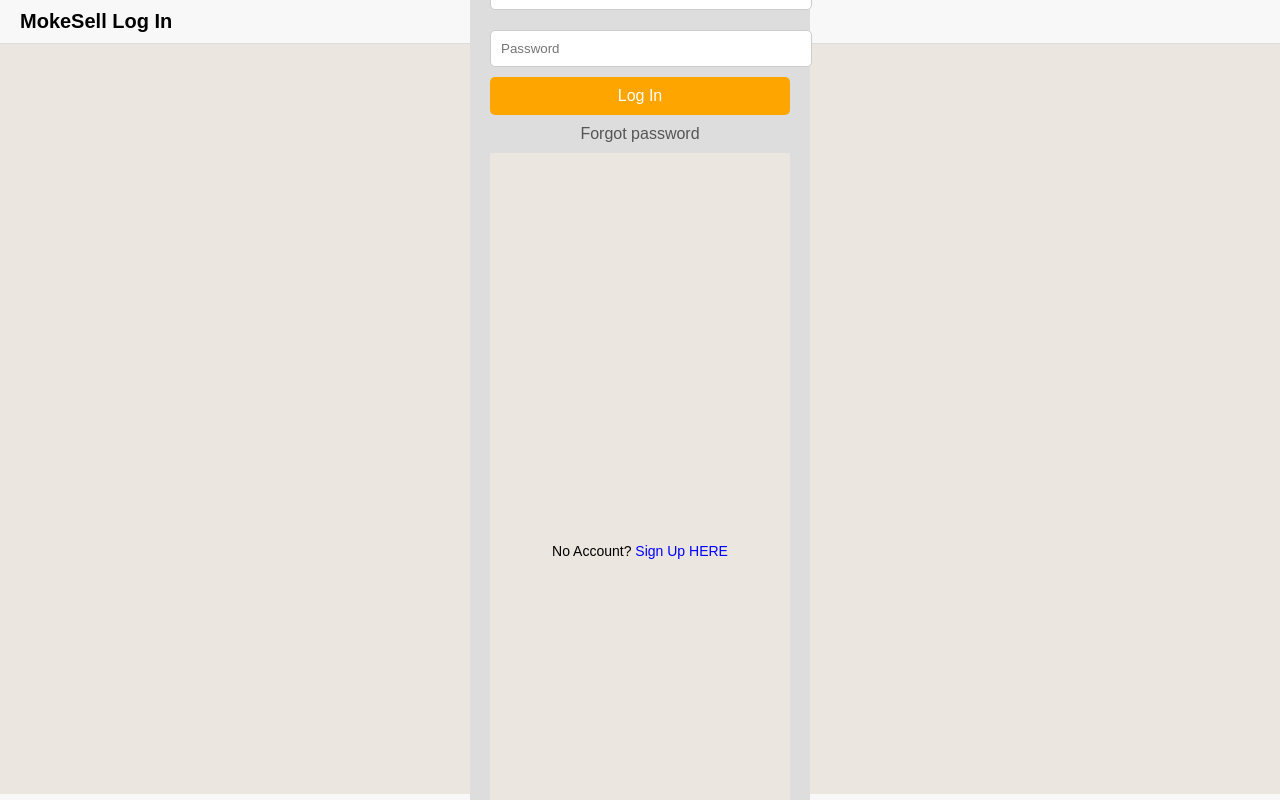
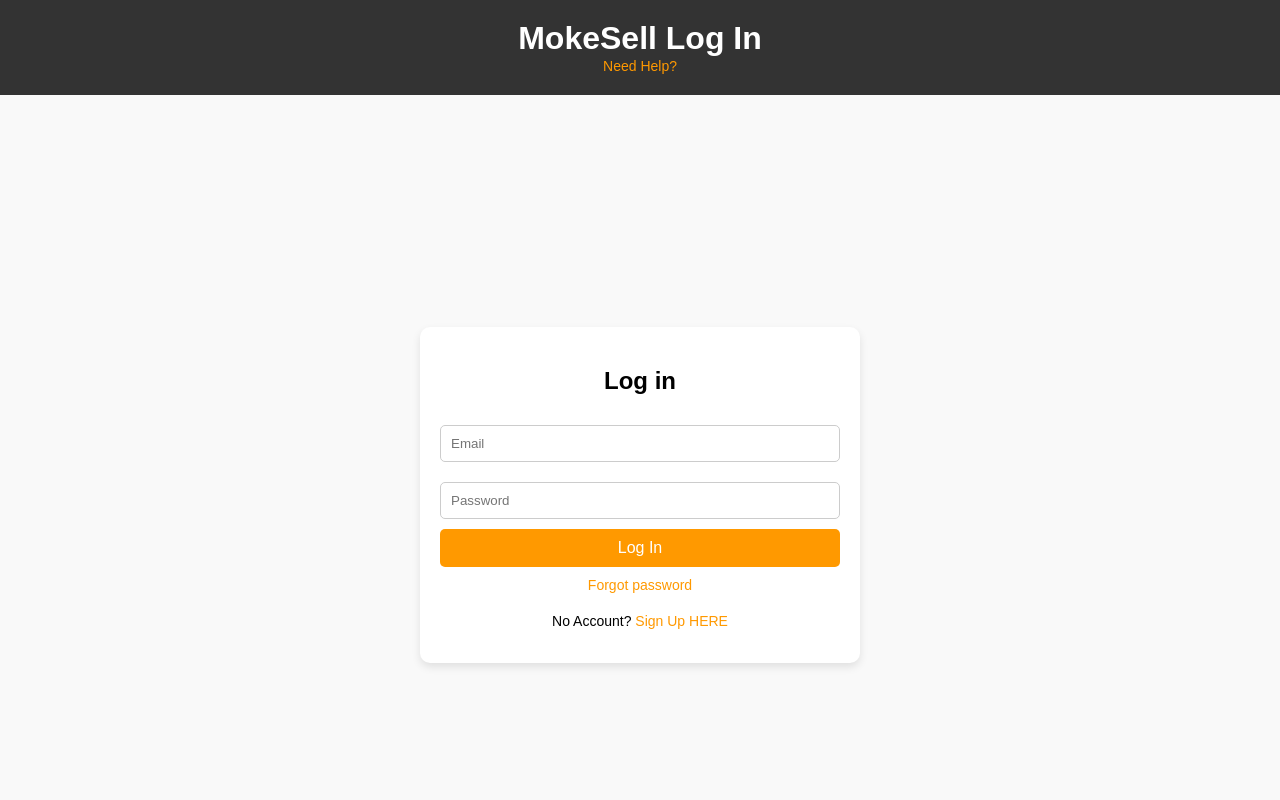
Before and after one commit to dokjqk/FED_S10270162K_S10266598D_Assg2, a plain HTML site: page pages/login.html in a window 1280 px wide. Shown: the top 800 px of the page. Drawn offline with Linux system fonts and the light colour scheme.

Commit message:
fixed the login page and made it redirect to where its supposed to go

```diff
--- /dev/null
+++ b/login.js
@@ -0,0 +1,22 @@
+
+const loginForm = document.getElementById('loginForm');
+
+loginForm.addEventListener('submit', (e) => {
+  e.preventDefault();
+
+
+  const email = document.getElementById('email').value.trim();
+  const password = document.getElementById('password').value;
+
+
+  if (!email || !password) {
+    alert('Please fill in all fields.');
+    return;
+  }
+
+
+  alert('Login successful! Redirecting to the home page.');
+
+
+  window.location.href = '../index.html';
+});
--- /dev/null
+++ b/pages/login.css
@@ -0,0 +1,95 @@
+/* Reset and base styles */
+body {
+    margin: 0;
+    padding: 0;
+    font-family: Arial, sans-serif;
+    background-color: #f9f9f9;
+  }
+
+  header {
+    text-align: center;
+    padding: 20px;
+    background-color: #333;
+    color: #fff;
+  }
+
+  header h1 {
+    margin: 0;
+  }
+
+  header nav a {
+    color: #ff9900;
+    text-decoration: none;
+    font-size: 14px;
+  }
+
+  .login-container {
+    display: flex;
+    justify-content: center;
+    align-items: center;
+    height: 100vh; /* Full height viewport */
+    background-color: #f9f9f9;
+  }
+
+  .login-box {
+    width: 100%;
+    max-width: 400px;
+    padding: 20px;
+    background-color: #fff;
+    box-shadow: 0 4px 8px rgba(0, 0, 0, 0.1);
+    border-radius: 10px;
+    text-align: center;
+  }
+
+  .login-box h2 {
+    margin-bottom: 20px;
+  }
+
+  .login-box input {
+    width: 100%;
+    padding: 10px;
+    margin: 10px 0;
+    border: 1px solid #ccc;
+    border-radius: 5px;
+    box-sizing: border-box;
+  }
+
+  .login-button {
+    width: 100%;
+    padding: 10px;
+    background-color: #ff9900;
+    border: none;
+    color: #fff;
+    font-size: 16px;
+    cursor: pointer;
+    border-radius: 5px;
+  }
+
+  .login-button:hover {
+    background-color: #e68a00;
+  }
+
+  .forgot-password {
+    display: block;
+    margin: 10px 0;
+    font-size: 14px;
+    color: #ff9900;
+    text-decoration: none;
+  }
+
+  .signup-container {
+    margin-top: 20px;
+  }
+
+  .signup-container p {
+    font-size: 14px;
+  }
+
+  .signup-container a {
+    color: #ff9900;
+    text-decoration: none;
+  }
+
+  .signup-container a:hover {
+    text-decoration: underline;
+  }
--- a/pages/login.html
+++ b/pages/login.html
@@ -4,7 +4,7 @@
   <meta charset="UTF-8">
   <meta name="viewport" content="width=device-width, initial-scale=1.0">
   <title>MokeSell Login</title>
-  <link rel="stylesheet" href="../style.css">
+  <link rel="stylesheet" href="login.css">
 </head>
 <body>
   <header>
@@ -17,16 +17,18 @@
   <main class="login-container">
     <div class="login-box">
       <h2>Log in</h2>
-      <form action="#" method="post">
-        <input type="text" placeholder="Email" required>
-        <input type="password" placeholder="Password" required>
+      <form id="loginForm" action="#" method="post">
+        <input type="text" id="email" placeholder="Email" required>
+        <input type="password" id="password" placeholder="Password" required>
         <button type="submit" class="login-button">Log In</button>
         <a href="#" class="forgot-password">Forgot password</a>
         <div class="signup-container">
-          <p>No Account? <a href="#">Sign Up HERE</a></p>
+          <p>No Account? <a href="register.html">Sign Up HERE</a></p>
         </div>
       </form>
     </div>
   </main>
+
+  <script src="../login.js"></script>
 </body>
 </html>
--- a/style.css
+++ b/style.css
@@ -86,93 +86,6 @@ a{
     border-radius: 5px;
 }
 
-/*login.html*/
-body {
-    font-family: Arial, sans-serif;
-    margin: 0;
-    padding: 0;
-    box-sizing: border-box;
-    background-color: #f8f8f8;
-  }
-
-  header {
-    display: flex;
-    justify-content: space-between;
-    align-items: center;
-    padding: 10px 20px;
-    background-color: #f8f8f8;
-    border-bottom: 1px solid #ddd;
-  }
-
-  header h1 {
-    font-size: 20px;
-    margin: 0;
-  }
-
-  header nav a {
-    text-decoration: none;
-    color: #333;
-  }
-
-  .login-container {
-    display: flex;
-    justify-content: center;
-    align-items: center;
-    height: calc(100vh - 50px);
-    background-color: #ebe6df;
-  }
-
-  .login-box {
-    background-color: #ddd;
-    padding: 20px;
-    border-radius: 8px;
-    width: 300px;
-    text-align: center;
-  }
-
-  .login-box h2 {
-    margin-bottom: 20px;
-  }
-
-  .login-box input {
-    width: 100%;
-    padding: 10px;
-    margin: 10px 0;
-    border: 1px solid #ccc;
-    border-radius: 5px;
-  }
-
-  .login-button {
-    width: 100%;
-    padding: 10px;
-    background-color: orange;
-    border: none;
-    color: white;
-    font-size: 16px;
-    border-radius: 5px;
-    cursor: pointer;
-  }
-
-  .login-button:hover {
-    background-color: darkorange;
-  }
-
-  .forgot-password {
-    display: block;
-    margin: 10px 0;
-    text-decoration: none;
-    color: #555;
-  }
-
-  .signup-container p {
-    margin-top: 20px;
-    font-size: 14px;
-  }
-
-  .signup-container a {
-    text-decoration: none;
-    color: blue;
-  }
 
   /*register.html*/
   .signup-container {
@@ -253,3 +166,17 @@ body {
     text-decoration: none;
     color: blue;
   }
+
+  select {
+    width: 100%;
+    padding: 10px;
+    margin: 10px 0;
+    border: 1px solid #ccc;
+    border-radius: 5px;
+    font-size: 16px;
+  }
+
+  select:focus {
+    outline: none;
+    border-color: #007BFF;
+  }
```
Also changed, not shown: pages/register.html (+9 -2 lines), pages/register.js (+24 -7 lines).
